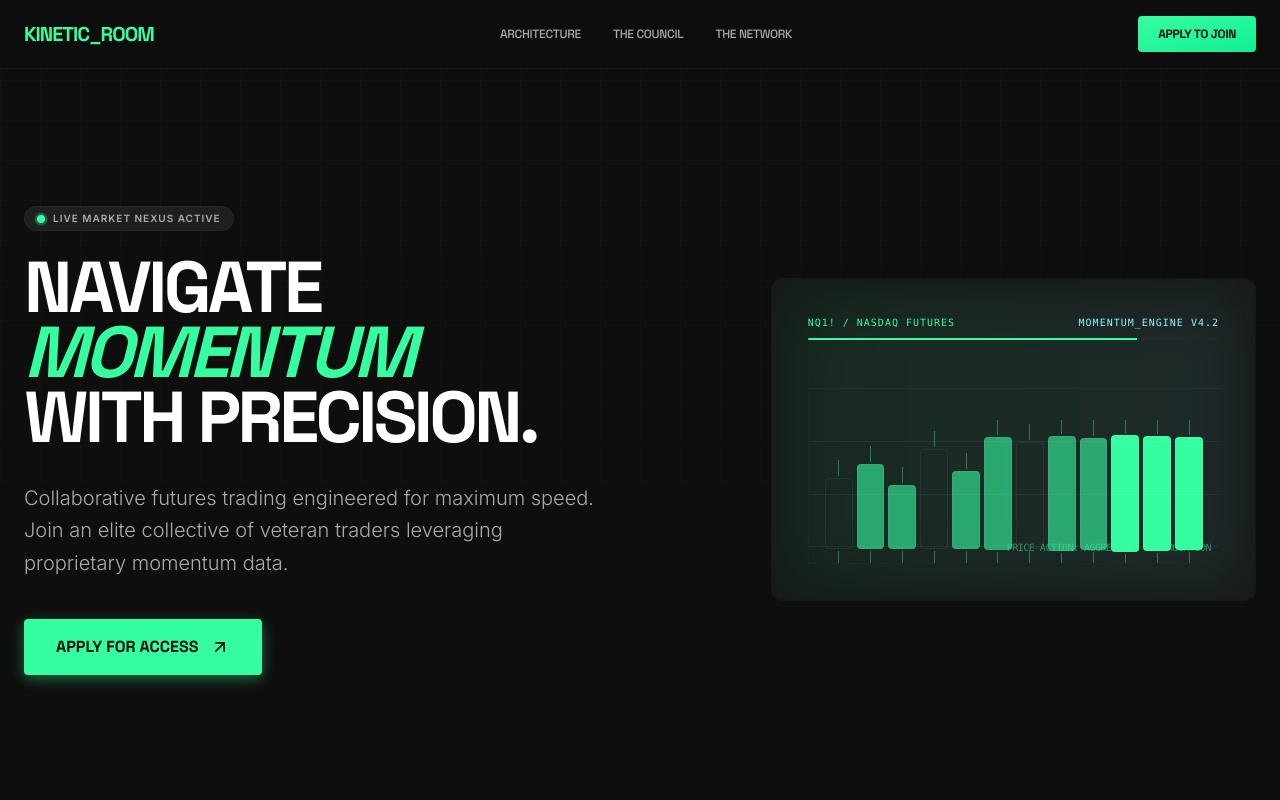
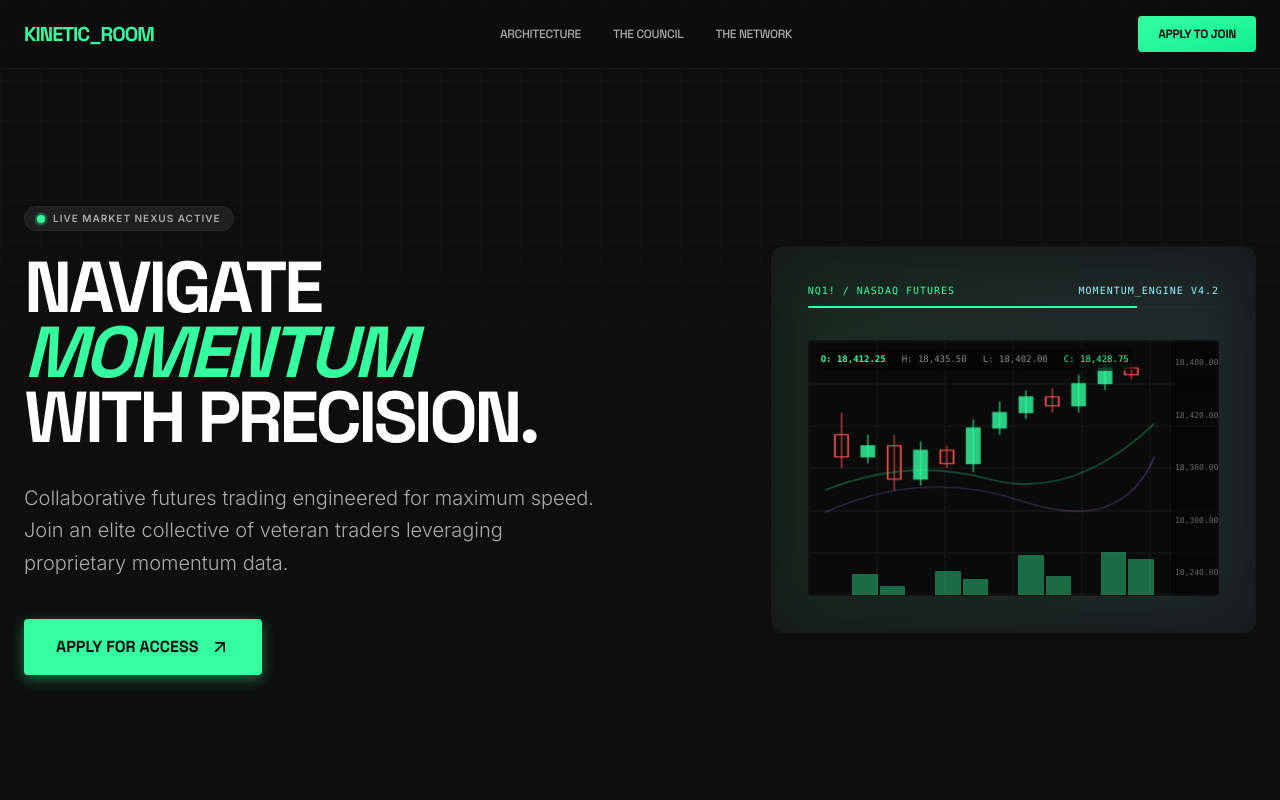
Before and after one commit to dmrusoff/kinetic_room, a React (Vite) app: page / in a window 1280 px wide. Shown: the top 800 px of the page. Built offline with nearby package versions, Linux system fonts and the light colour scheme.

Commit message:
UI: Significant upgrade to Nasdaq Futures chart with SVG candlesticks, EMA, and volume indicators

```diff
--- a/src/App.tsx
+++ b/src/App.tsx
@@ -96,26 +96,101 @@ const Hero = () => (
                     </div>
                   </div>
                 </div>
-                {/* Nasdaq Futures Chart Suggestion */}
-                <div className="relative h-48 w-full border-l border-b border-outline-variant/10 px-4 flex flex-col justify-end gap-1 group/chart">
-                  <div className="absolute inset-0 flex flex-col justify-between py-4 opacity-5">
-                    {[1, 2, 3, 4].map(i => <div key={i} className="h-[1px] w-full bg-white"></div>)}
-                  </div>
-                  <div className="flex items-end gap-1 h-3/4">
-                    {/* Simulated Candlesticks */}
-                    {[50, 60, 45, 70, 55, 85, 75, 95, 80, 100, 90, 85].map((h, i) => (
-                      <div key={i} className="flex-1 flex flex-col items-center justify-end h-full gap-[2px]">
-                        <div className="w-[1px] h-4 bg-primary/40 group-hover/chart:bg-primary transition-colors"></div>
-                        <div
-                          className={`w-full ${i > 8 ? 'bg-primary' : i % 3 === 0 ? 'bg-error' : 'bg-primary/60'} rounded-sm border border-white/5`}
-                          style={{ height: `${h}%` }}
-                        ></div>
-                        <div className="w-[1px] h-3 bg-primary/40 group-hover/chart:bg-primary transition-colors"></div>
-                      </div>
+                {/* Realistic Nasdaq Futures Chart */}
+                <div className="relative h-64 w-full bg-[#0a0a0a] rounded border border-outline-variant/10 overflow-hidden group/chart">
+                  {/* Grid Lines */}
+                  <div className="absolute inset-0 grid grid-cols-6 grid-rows-6 opacity-10 pointer-events-none">
+                    {Array.from({ length: 36 }).map((_, i) => (
+                      <div key={i} className="border-[0.5px] border-white/40"></div>
                     ))}
                   </div>
-                  <div className="absolute bottom-2 right-2 text-[10px] font-mono text-primary/50 uppercase tracking-tighter">
-                    Price Action: Aggressive Accumulation
+
+                  {/* Price Axis (Right) */}
+                  <div className="absolute right-0 top-0 bottom-0 w-12 border-l border-white/5 bg-black/40 flex flex-col justify-between py-4 px-1 text-[8px] font-mono text-on-surface-variant/60 z-20">
+                    <span>18,480.00</span>
+                    <span>18,420.00</span>
+                    <span>18,360.00</span>
+                    <span>18,300.00</span>
+                    <span>18,240.00</span>
+                  </div>
+
+                  {/* Chart Area */}
+                  <svg className="absolute inset-0 w-[calc(100%-48px)] h-full p-4 overflow-visible" viewBox="0 0 100 100" preserveAspectRatio="none">
+                    {/* EMA Curves (Decorative) */}
+                    <path
+                      d="M 0 60 Q 25 45, 50 55 T 100 30"
+                      fill="none"
+                      stroke="rgba(52, 254, 160, 0.4)"
+                      strokeWidth="0.5"
+                      className="animate-pulse"
+                    />
+                    <path
+                      d="M 0 70 Q 30 50, 60 65 T 100 45"
+                      fill="none"
+                      stroke="rgba(185, 132, 255, 0.3)"
+                      strokeWidth="0.5"
+                    />
+
+                    {/* Candlesticks */}
+                    {[
+                      { x: 5, open: 65, close: 55, high: 75, low: 50 },
+                      { x: 13, open: 55, close: 60, high: 65, low: 52 },
+                      { x: 21, open: 60, close: 45, high: 65, low: 40 },
+                      { x: 29, open: 45, close: 58, high: 62, low: 42 },
+                      { x: 37, open: 58, close: 52, high: 60, low: 50 },
+                      { x: 45, open: 52, close: 68, high: 72, low: 48 },
+                      { x: 53, open: 68, close: 75, high: 80, low: 65 },
+                      { x: 61, open: 75, close: 82, high: 85, low: 72 },
+                      { x: 69, open: 82, close: 78, high: 86, low: 75 },
+                      { x: 77, open: 78, close: 88, high: 92, low: 75 },
+                      { x: 85, open: 88, close: 95, high: 98, low: 85 },
+                      { x: 93, open: 95, close: 92, high: 97, low: 90 },
+                    ].map((c, i) => {
+                      const isUp = c.close >= c.open;
+                      const color = isUp ? "rgb(52, 254, 160)" : "rgb(255, 82, 82)";
+                      return (
+                        <g key={i}>
+                          {/* Wick */}
+                          <line
+                            x1={c.x} y1={100 - c.high}
+                            x2={c.x} y2={100 - c.low}
+                            stroke={color}
+                            strokeWidth="0.5"
+                            opacity="0.6"
+                          />
+                          {/* Body */}
+                          <rect
+                            x={c.x - 2}
+                            y={100 - (isUp ? c.close : c.open)}
+                            width="4"
+                            height={Math.abs(c.close - c.open)}
+                            fill={isUp ? color : "transparent"}
+                            stroke={color}
+                            strokeWidth="0.5"
+                            className="group-hover/chart:opacity-100 transition-opacity"
+                            opacity={isUp ? "0.8" : "1"}
+                          />
+                        </g>
+                      );
+                    })}
+                  </svg>
+
+                  {/* Volume (Bottom) */}
+                  <div className="absolute left-0 right-12 bottom-0 h-12 flex items-end gap-[2px] px-4 pointer-events-none opacity-40">
+                    {[30, 45, 20, 60, 50, 35, 70, 85, 40, 65, 90, 75].map((h, i) => (
+                      <div
+                        key={i}
+                        className={`flex-1 ${i % 3 === 0 ? 'bg-error' : 'bg-primary'} rounded-t-[1px]`}
+                        style={{ height: `${h}%` }}
+                      ></div>
+                    ))}
+                  </div>
+
+                  <div className="absolute top-2 left-2 flex gap-4 text-[9px] font-mono text-on-surface-variant/80 z-20 bg-black/40 p-1 rounded backdrop-blur-sm">
+                    <span className="text-primary font-bold">O: 18,412.25</span>
+                    <span>H: 18,435.50</span>
+                    <span>L: 18,402.00</span>
+                    <span className="text-primary">C: 18,428.75</span>
                   </div>
                 </div>
               </div>
```
